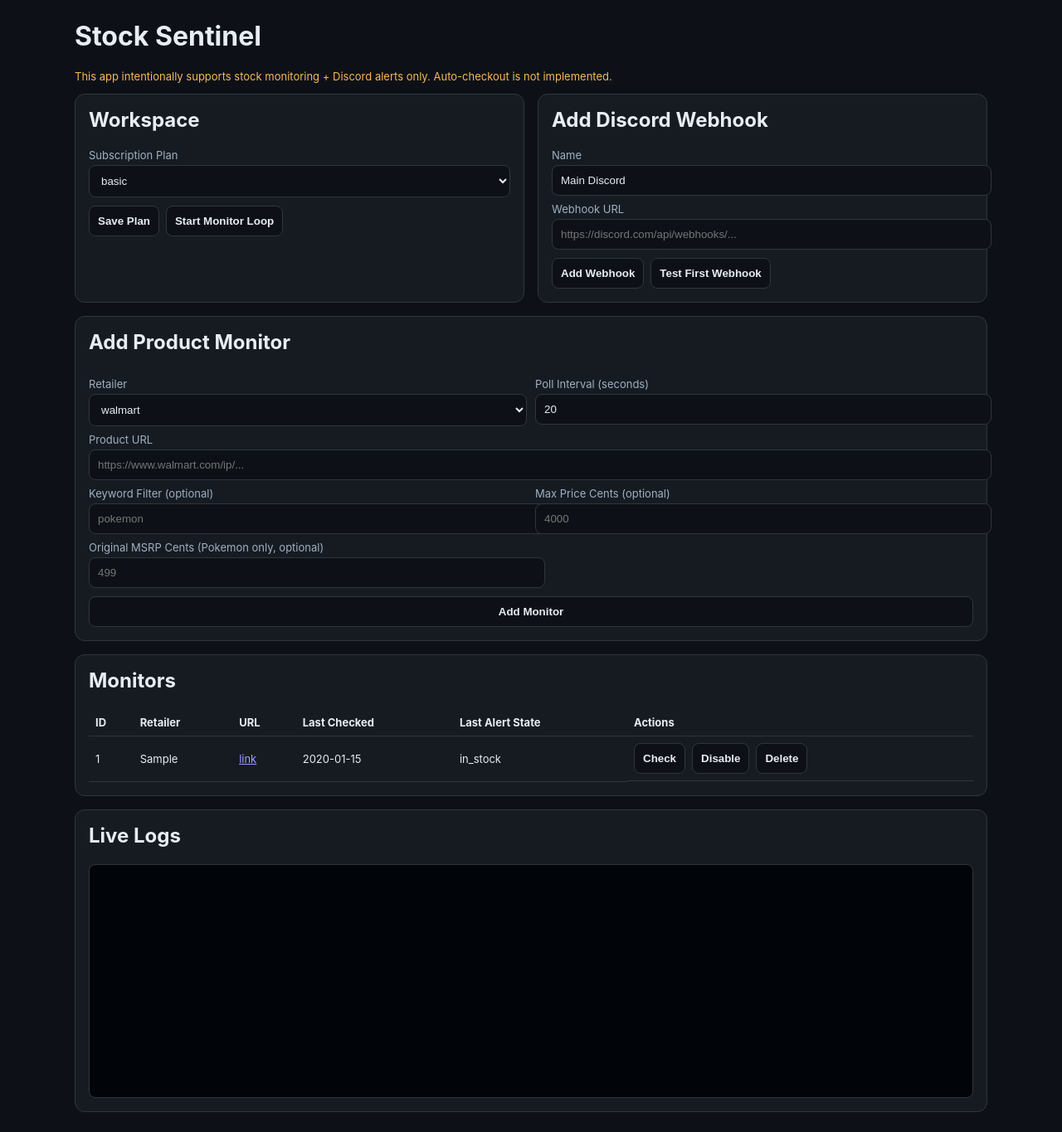
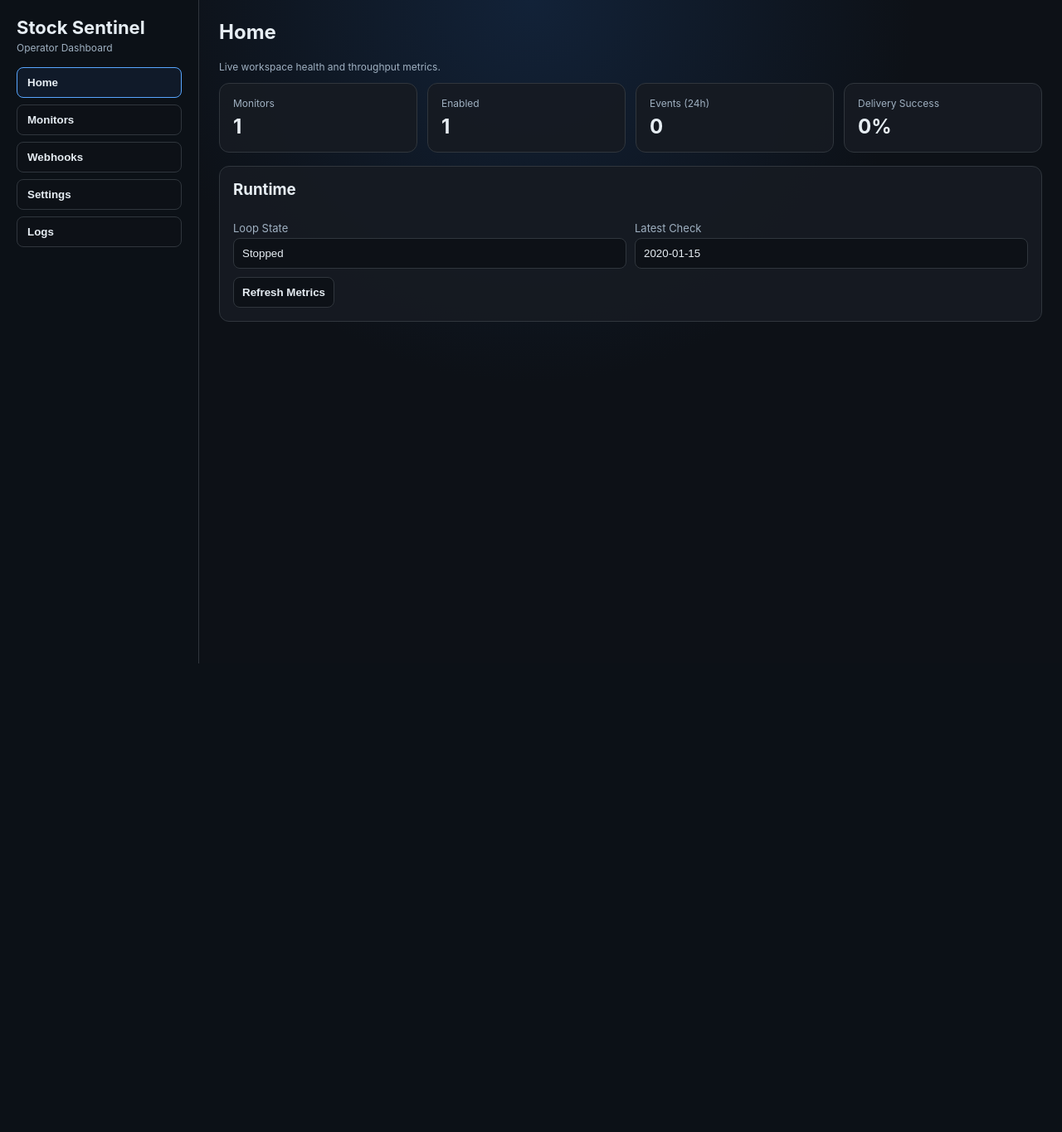
Before and after one commit to zachwood222/PokeYourMom, a Flask app: page / in a window 1280 px wide. Shown: the whole page at 83% size. After the commit the page ends 800 px from the top, so only its background shows below. Run offline with Flask 3, Linux system fonts and the light colour scheme; data comes from the database, SQL or seed files in the repository; tables that the repository leaves empty hold one stand-in row (values such as "Sample post"); some libraries are stand-ins or nearby versions.

Commit message:
Revamp dashboard and add operator documentation

```diff
--- a/app.py
+++ b/app.py
@@ -48,16 +48,6 @@ class MonitorResult:
     keyword_matched: bool | None = None
     price_within_limit: bool | None = None
     within_msrp_delta: bool | None = None
-
-@dataclass
-class MonitorResult:
-    in_stock: bool
-    price_cents: int | None
-    title: str
-    status_text: str
-
-def utc_now() -> str:
-    return datetime.now(timezone.utc).isoformat()
 
 def utc_now() -> str:
     return datetime.now(timezone.utc).isoformat()
@@ -277,7 +267,13 @@ def dedupe_key(monitor: sqlite3.Row, result: MonitorResult) -> str:
     return f"{monitor['id']}:{result.in_stock}:{bucket}:{minute}"
 
 
-def create_event_and_deliver(monitor: sqlite3.Row, result: MonitorResult, eligible: bool) -> None:
+def create_event_and_deliver(
+    monitor: sqlite3.Row,
+    result: MonitorResult,
+    eligible: bool | None = None,
+) -> None:
+    if eligible is None:
+        eligible = alert_eligibility(monitor, result)
     if not eligible:
         return
 
@@ -458,6 +454,50 @@ def api_list_monitors():
     return jsonify([dict(r) for r in rows])
 
 
+@app.get("/api/dashboard/summary")
+def api_dashboard_summary():
+    conn = db()
+    total_monitors = conn.execute("select count(*) as c from monitors").fetchone()["c"]
+    enabled_monitors = conn.execute(
+        "select count(*) as c from monitors where enabled = 1"
+    ).fetchone()["c"]
+    checks_last_24h = conn.execute(
+        """
+        select count(*) as c from monitors
+        where last_checked_at is not null
+          and datetime(last_checked_at) >= datetime('now', '-1 day')
+        """
+    ).fetchone()["c"]
+    latest_check = conn.execute(
+        "select max(last_checked_at) as latest_check from monitors"
+    ).fetchone()["latest_check"]
+    events_24h = conn.execute(
+        "select count(*) as c from events where datetime(event_time) >= datetime('now', '-1 day')"
+    ).fetchone()["c"]
+    events_7d = conn.execute(
+        "select count(*) as c from events where datetime(event_time) >= datetime('now', '-7 day')"
+    ).fetchone()["c"]
+    deliveries_total = conn.execute("select count(*) as c from deliveries").fetchone()["c"]
+    deliveries_sent = conn.execute(
+        "select count(*) as c from deliveries where status = 'sent'"
+    ).fetchone()["c"]
+    conn.close()
+
+    success_rate = 0.0 if deliveries_total == 0 else (deliveries_sent / deliveries_total)
+    return jsonify(
+        {
+            "total_monitors": total_monitors,
+            "enabled_monitors": enabled_monitors,
+            "checks_last_24h": checks_last_24h,
+            "latest_check_at": latest_check,
+            "events_last_24h": events_24h,
+            "events_last_7d": events_7d,
+            "delivery_success_rate": round(success_rate, 4),
+            "running": running,
+        }
+    )
+
+
 @app.post("/api/monitors")
 def api_create_monitor():
     body = request.json or {}
@@ -472,6 +512,13 @@ def api_create_monitor():
         msrp_cents = body.get("msrp_cents")
         if msrp_cents is not None:
             msrp_cents = int(msrp_cents)
+
+        if retailer not in SUPPORTED_RETAILERS:
+            raise ValueError(f"Unsupported retailer '{retailer}'")
+        if not (url.startswith("http://") or url.startswith("https://")):
+            raise ValueError("product_url must start with http:// or https://")
+        if poll_interval <= 0:
+            raise ValueError("poll_interval_seconds must be > 0")
 
         enforce_plan_limits(1, poll_interval)
     except (KeyError, ValueError) as exc:
--- a/templates/index.html
+++ b/templates/index.html
@@ -7,58 +7,95 @@
   <script src="https://cdnjs.cloudflare.com/ajax/libs/socket.io/4.7.2/socket.io.min.js"></script>
   <style>
     :root { color-scheme: dark; }
-    body { font-family: Inter, system-ui, Arial, sans-serif; margin: 0; background: #0d1117; color: #e6edf3; }
-    .wrap { max-width: 1100px; margin: 0 auto; padding: 24px; }
-    .grid { display: grid; grid-template-columns: 1fr 1fr; gap: 16px; }
-    .card { background: #161b22; border: 1px solid #30363d; border-radius: 12px; padding: 16px; }
-    h1, h2 { margin-top: 0; }
+    * { box-sizing: border-box; }
+    body { font-family: Inter, system-ui, Arial, sans-serif; margin: 0; background: radial-gradient(circle at top, #122238, #0d1117 45%); color: #e6edf3; }
+    .layout { display: grid; grid-template-columns: 240px 1fr; min-height: 100vh; }
+    .sidebar { border-right: 1px solid #30363d; background: rgba(13, 17, 23, 0.84); padding: 20px; }
+    .brand { margin: 0 0 4px; font-size: 22px; }
+    .subtitle { margin: 0 0 16px; color: #9fb0c1; font-size: 12px; }
+    .nav { display: grid; gap: 8px; }
+    .nav button { text-align: left; width: 100%; padding: 10px 12px; border-radius: 8px; border: 1px solid #30363d; background: #0d1117; color: #e6edf3; cursor: pointer; }
+    .nav button.active, .nav button:hover { border-color: #58a6ff; background: #101a29; }
+
+    .content { padding: 24px; }
+    .tab { display: none; }
+    .tab.active { display: block; }
+
+    .grid { display: grid; grid-template-columns: repeat(2, minmax(0, 1fr)); gap: 16px; }
+    .kpi-grid { display: grid; grid-template-columns: repeat(4, minmax(0, 1fr)); gap: 12px; margin-top: 12px; }
+    .card { background: rgba(22, 27, 34, 0.92); border: 1px solid #30363d; border-radius: 12px; padding: 16px; }
+    .kpi-label { font-size: 12px; color: #9fb0c1; margin-bottom: 6px; }
+    .kpi-value { font-size: 24px; font-weight: 700; }
+
+    h1, h2, h3 { margin-top: 0; }
     label { display: block; margin: 8px 0 4px; font-size: 13px; color: #9fb0c1; }
     input, select, button { width: 100%; padding: 10px; border-radius: 8px; border: 1px solid #30363d; background: #0d1117; color: #e6edf3; }
     button { cursor: pointer; font-weight: 600; }
     button:hover { border-color: #58a6ff; }
     .row { display: grid; grid-template-columns: 1fr 1fr; gap: 10px; }
-    .logs { height: 260px; overflow-y: auto; white-space: pre-wrap; background: #010409; border: 1px solid #30363d; border-radius: 8px; padding: 10px; font-family: ui-monospace, SFMono-Regular, Menlo, monospace; font-size: 12px; }
+    .actions { display: flex; gap: 8px; }
+    .actions button { width: auto; }
+
     table { width: 100%; border-collapse: collapse; font-size: 13px; }
     th, td { padding: 8px; border-bottom: 1px solid #30363d; text-align: left; }
-    .actions { display: flex; gap: 8px; }
-    .actions button { width: auto; }
+
+    .logs { height: 400px; overflow-y: auto; white-space: pre-wrap; background: #010409; border: 1px solid #30363d; border-radius: 8px; padding: 10px; font-family: ui-monospace, SFMono-Regular, Menlo, monospace; font-size: 12px; }
     .warn { color: #f7b955; font-size: 13px; }
+    .small { color: #9fb0c1; font-size: 12px; }
+
+    @media (max-width: 980px) {
+      .layout { grid-template-columns: 1fr; }
+      .sidebar { border-right: none; border-bottom: 1px solid #30363d; }
+      .kpi-grid { grid-template-columns: repeat(2, minmax(0, 1fr)); }
+      .grid { grid-template-columns: 1fr; }
+    }
   </style>
 </head>
 <body>
-  <div class="wrap">
-    <h1>Stock Sentinel</h1>
-    <p class="warn">This app intentionally supports stock monitoring + Discord alerts only. Auto-checkout is not implemented.</p>
+  <div class="layout">
+    <aside class="sidebar">
+      <h2 class="brand">Stock Sentinel</h2>
+      <p class="subtitle">Operator Dashboard</p>
+      <nav class="nav">
+        <button class="active" data-tab="home" onclick="setTab('home')">Home</button>
+        <button data-tab="monitors" onclick="setTab('monitors')">Monitors</button>
+        <button data-tab="webhooks" onclick="setTab('webhooks')">Webhooks</button>
+        <button data-tab="settings" onclick="setTab('settings')">Settings</button>
+        <button data-tab="logs" onclick="setTab('logs')">Logs</button>
+      </nav>
+    </aside>
 
-    <div class="grid">
-      <div class="card">
-        <h2>Workspace</h2>
-        <label>Subscription Plan</label>
-        <select id="plan">
-          <option value="basic">basic</option>
-          <option value="pro">pro</option>
-          <option value="team">team</option>
-        </select>
-        <div class="actions" style="margin-top:10px;">
-          <button onclick="savePlan()">Save Plan</button>
-          <button onclick="toggleLoop()" id="loopBtn">Start Monitor Loop</button>
+    <main class="content">
+      <section id="tab-home" class="tab active">
+        <h1>Home</h1>
+        <p class="small">Live workspace health and throughput metrics.</p>
+        <div class="kpi-grid">
+          <div class="card"><div class="kpi-label">Monitors</div><div id="kpi_total_monitors" class="kpi-value">0</div></div>
+          <div class="card"><div class="kpi-label">Enabled</div><div id="kpi_enabled_monitors" class="kpi-value">0</div></div>
+          <div class="card"><div class="kpi-label">Events (24h)</div><div id="kpi_events_24h" class="kpi-value">0</div></div>
+          <div class="card"><div class="kpi-label">Delivery Success</div><div id="kpi_success_rate" class="kpi-value">0%</div></div>
+        </div>
+        <div class="card" style="margin-top:16px;">
+          <h3>Runtime</h3>
+          <div class="row">
+            <div>
+              <label>Loop State</label>
+              <input id="runtime_running" disabled />
+            </div>
+            <div>
+              <label>Latest Check</label>
+              <input id="runtime_latest_check" disabled />
             </div>
           </div>
-
-      <div class="card">
-        <h2>Add Discord Webhook</h2>
-        <label>Name</label>
-        <input id="webhook_name" value="Main Discord" />
-        <label>Webhook URL</label>
-        <input id="webhook_url" placeholder="https://discord.com/api/webhooks/..." />
           <div class="actions" style="margin-top:10px;">
-          <button onclick="addWebhook()">Add Webhook</button>
-          <button onclick="testFirstWebhook()">Test First Webhook</button>
+            <button onclick="loadDashboardSummary()">Refresh Metrics</button>
           </div>
         </div>
-    </div>
+      </section>
 
-    <div class="card" style="margin-top:16px;">
+      <section id="tab-monitors" class="tab">
+        <h1>Monitors</h1>
+        <div class="card">
           <h2>Add Product Monitor</h2>
           <div class="row">
             <div>
@@ -96,22 +133,69 @@
         </div>
 
         <div class="card" style="margin-top:16px;">
-      <h2>Monitors</h2>
+          <h2>Monitor List</h2>
           <table>
             <thead><tr><th>ID</th><th>Retailer</th><th>URL</th><th>Last Checked</th><th>Last Alert State</th><th>Actions</th></tr></thead>
             <tbody id="monitors"></tbody>
           </table>
         </div>
+      </section>
 
-    <div class="card" style="margin-top:16px;">
-      <h2>Live Logs</h2>
+      <section id="tab-webhooks" class="tab">
+        <h1>Webhooks</h1>
+        <div class="card">
+          <h2>Add Discord Webhook</h2>
+          <label>Name</label>
+          <input id="webhook_name" value="Main Discord" />
+          <label>Webhook URL</label>
+          <input id="webhook_url" placeholder="https://discord.com/api/webhooks/..." />
+          <div class="actions" style="margin-top:10px;">
+            <button onclick="addWebhook()">Add Webhook</button>
+            <button onclick="testFirstWebhook()">Test First Webhook</button>
+          </div>
+        </div>
+      </section>
+
+      <section id="tab-settings" class="tab">
+        <h1>Settings</h1>
+        <div class="grid">
+          <div class="card">
+            <h2>Workspace</h2>
+            <label>Subscription Plan</label>
+            <select id="plan">
+              <option value="basic">basic</option>
+              <option value="pro">pro</option>
+              <option value="team">team</option>
+            </select>
+            <div class="actions" style="margin-top:10px;">
+              <button onclick="savePlan()">Save Plan</button>
+              <button onclick="toggleLoop()" id="loopBtn">Start Monitor Loop</button>
+            </div>
+          </div>
+          <div class="card">
+            <h2>Policy</h2>
+            <p class="warn">This app intentionally supports stock monitoring + Discord alerts only. Auto-checkout is not implemented.</p>
+          </div>
+        </div>
+      </section>
+
+      <section id="tab-logs" class="tab">
+        <h1>Live Logs</h1>
         <div id="logs" class="logs"></div>
-    </div>
+      </section>
+    </main>
   </div>
 
   <script>
     const socket = io();
     let loopRunning = false;
+
+    function setTab(tab) {
+      document.querySelectorAll('.tab').forEach(el => el.classList.remove('active'));
+      document.querySelectorAll('.nav button').forEach(el => el.classList.remove('active'));
+      document.getElementById(`tab-${tab}`).classList.add('active');
+      document.querySelector(`.nav button[data-tab="${tab}"]`).classList.add('active');
+    }
 
     socket.on('log', (d) => {
       const logs = document.getElementById('logs');
@@ -122,6 +206,18 @@
     async function loadWorkspace() {
       const data = await fetch('/api/workspace').then(r => r.json());
       document.getElementById('plan').value = data.plan;
+    }
+
+    async function loadDashboardSummary() {
+      const data = await fetch('/api/dashboard/summary').then(r => r.json());
+      document.getElementById('kpi_total_monitors').textContent = data.total_monitors;
+      document.getElementById('kpi_enabled_monitors').textContent = data.enabled_monitors;
+      document.getElementById('kpi_events_24h').textContent = data.events_last_24h;
+      document.getElementById('kpi_success_rate').textContent = `${Math.round(data.delivery_success_rate * 100)}%`;
+      document.getElementById('runtime_running').value = data.running ? 'Running' : 'Stopped';
+      document.getElementById('runtime_latest_check').value = data.latest_check_at || '-';
+      loopRunning = !!data.running;
+      document.getElementById('loopBtn').textContent = loopRunning ? 'Stop Monitor Loop' : 'Start Monitor Loop';
     }
 
     async function savePlan() {
@@ -174,6 +270,7 @@
       const data = await res.json();
       alert(data.error || `Monitor added (id=${data.id})`);
       await loadMonitors();
+      await loadDashboardSummary();
     }
 
     async function loadMonitors() {
@@ -203,6 +300,7 @@
       const data = await res.json();
       alert(JSON.stringify(data));
       await loadMonitors();
+      await loadDashboardSummary();
     }
 
     async function toggleMonitor(id, enabled) {
@@ -210,11 +308,13 @@
         method: 'PATCH', headers: {'Content-Type': 'application/json'}, body: JSON.stringify({enabled})
       });
       await loadMonitors();
+      await loadDashboardSummary();
     }
 
     async function deleteMonitor(id) {
       await fetch(`/api/monitors/${id}`, {method: 'DELETE'});
       await loadMonitors();
+      await loadDashboardSummary();
     }
 
     async function toggleLoop() {
@@ -222,10 +322,12 @@
       await fetch(endpoint, {method: 'POST'});
       loopRunning = !loopRunning;
       document.getElementById('loopBtn').textContent = loopRunning ? 'Stop Monitor Loop' : 'Start Monitor Loop';
+      await loadDashboardSummary();
     }
 
     loadWorkspace();
     loadMonitors();
+    loadDashboardSummary();
   </script>
 </body>
 </html>
```
Also changed, not shown: docs/errors-and-statuses.md (added, +25 -0 lines), docs/imap-otp.md (added, +19 -0 lines), docs/overview.md (added, +25 -0 lines), docs/proxies-and-rate-limits.md (added, +25 -0 lines), docs/retailer-playbooks/bestbuy.md (added, +6 -0 lines), docs/retailer-playbooks/target.md (added, +6 -0 lines), docs/retailer-playbooks/walmart.md (added, +6 -0 lines), docs/task-creation.md (added, +30 -0 lines), tests/test_app.py (+20 -1 lines), README.md. Lines whose indentation alone changed are shown as unchanged.
